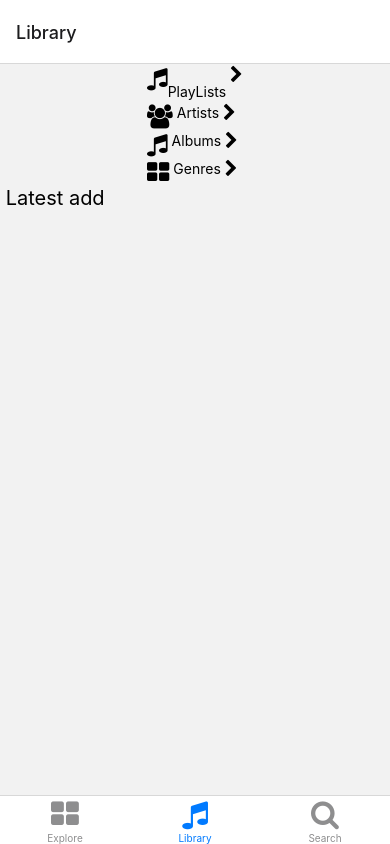
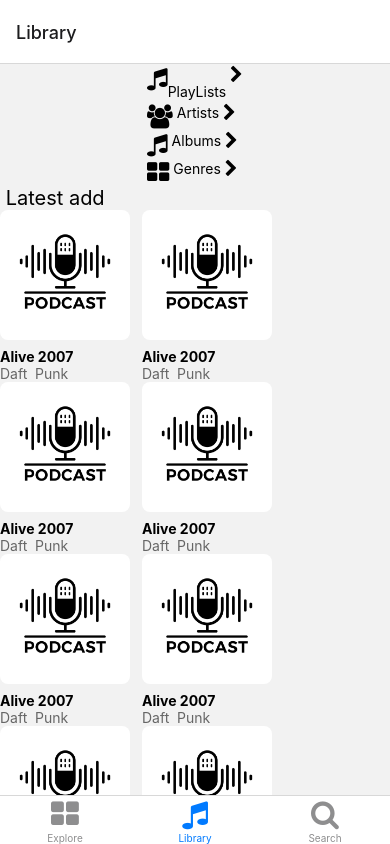
Before and after one commit to B3njaminV/react-musicvibes-app, a React Native app in the folder src/: screen /Explore in a window 390 px wide. Built offline with nearby package versions, Linux system fonts and the light colour scheme.

Commit message:
:lipstick: Add grid of albums in library view

```diff
--- /dev/null
+++ b/package.json
@@ -0,0 +1,6 @@
+{
+  "dependencies": {
+    "@types/uuid": "^9.0.1",
+    "uuid": "^9.0.0"
+  }
+}
--- a/src/components/AlbumListItem.tsx
+++ b/src/components/AlbumListItem.tsx
@@ -1,12 +1,17 @@
 import { Image, StyleSheet, Text, View} from "react-native";
 import React from "react";
+import Album from "../data/Album";
 
-export default function MusicItem({item}: { item: any }) {
+type AlbumListItemProps = {
+    item: Album
+}
+
+export default function AlbumListItem({item}: { item: any }) {
     return (
         <View style={styles.MusicItemContainer}>
-            <Image source={item.image} style={styles.MusicItemImage} />
+            <Image source={item.cover} style={styles.MusicItemImage} />
             <Text style={styles.MusicItemTitle}>{item.title}</Text>
-            <Text style={styles.MusicItemAuthor}>{item.author}</Text>
+            <Text style={styles.MusicItemAuthor}>{item.artistName}</Text>
         </View>
     );
 }
--- a/src/data/Album.ts
+++ b/src/data/Album.ts
@@ -0,0 +1,15 @@
+import { v4 as uuid } from 'uuid';
+
+export default class Album {
+    readonly id: string;
+    title: string;
+    cover: string;
+    artistName: string;
+
+    constructor(title: string, cover: string, artistName: string) {
+        this.id = uuid();
+        this.title = title;
+        this.cover = cover;
+        this.artistName  = artistName;
+    }
+}
--- a/src/navigation/ExploreNavigator.tsx
+++ b/src/navigation/ExploreNavigator.tsx
@@ -1,11 +1,13 @@
 import {createStackNavigator} from "@react-navigation/stack";
 import ExploreScreen from "../screens/ExploreScreen";
+import AlbumScreen from "../screens/AlbumScreen";
 
 export default function ExploreNavigator() {
     const Stack = createStackNavigator();
     return (
         <Stack.Navigator initialRouteName="Explore">
             <Stack.Screen name="Explore" component={ExploreScreen}/>
+            <Stack.Screen name="AlbumFromExplore" component={AlbumScreen}/>
         </Stack.Navigator>
     )
 }
--- a/src/navigation/LibraryNavigator.tsx
+++ b/src/navigation/LibraryNavigator.tsx
@@ -7,7 +7,7 @@
     return (
         <Stack.Navigator initialRouteName="Library">
             <Stack.Screen name="Library" component={LibraryScreen}/>
-            <Stack.Screen name="Album" component={AlbumScreen}/>
+            <Stack.Screen name="AlbumFromLibrary" component={AlbumScreen}/>
         </Stack.Navigator>
     )
 }
--- a/src/screens/ExploreScreen.tsx
+++ b/src/screens/ExploreScreen.tsx
@@ -1,85 +1,69 @@
-import {FlatList, StyleSheet, Text, View} from "react-native";
+import {FlatList, StyleSheet, Text, TouchableOpacity, View} from "react-native";
 import React from "react";
-import MusicItem from "../components/MusicItem";
+import AlbumListItem from "../components/AlbumListItem";
+import Album from "../data/Album";
+import {useNavigation} from "@react-navigation/native";
+import {ScrollView} from "react-native-gesture-handler";
+
+const ALBUMS: Album[] = [
+    new Album("Alive 2007", require('../assets/podcast.jpg'), 'Daft  Punk'),
+    new Album("Alive 2007", require('../assets/podcast.jpg'), 'Daft  Punk'),
+    new Album("Alive 2007", require('../assets/podcast.jpg'), 'Daft  Punk'),
+    new Album("Alive 2007", require('../assets/podcast.jpg'), 'Daft  Punk'),
+    new Album("Alive 2007", require('../assets/podcast.jpg'), 'Daft  Punk'),
+    new Album("Alive 2007", require('../assets/podcast.jpg'), 'Daft  Punk'),
+    new Album("Alive 2007", require('../assets/podcast.jpg'), 'Daft  Punk'),
+    new Album("Alive 2007", require('../assets/podcast.jpg'), 'Daft  Punk')
+]
 
 export default function ExploreScreen() {
-
-    const musics = [
-        {
-            id: '1',
-            title: 'Music',
-            subtitle: 'Sous-titre',
-            author: 'Auteur',
-            image: require('../assets/podcast.jpg'),
-        },
-        {
-            id: '',
-            title: 'Music ',
-            subtitle: 'Sous-titre ',
-            author: 'Auteur ',
-            image: require('../assets/podcast.jpg'),
-        },
-        {
-            id: '3',
-            title: 'Music ',
-            subtitle: 'Sous-titre ',
-            author: 'Auteur ',
-            image: require('../assets/podcast.jpg'),
-        },
-        {
-            id: '4',
-            title: 'Music ',
-            subtitle: 'Sous-titre ',
-            author: 'Auteur ',
-            image: require('../assets/podcast.jpg'),
-        },
-        {
-            id: '5',
-            title: 'Music ',
-            subtitle: 'Sous-titre ',
-            author: 'Auteur ',
-            image: require('../assets/podcast.jpg'),
-        },
-        {
-            id: '6',
-            title: 'Music',
-            subtitle: 'Sous-titre',
-            author: 'Auteur',
-            image: require('../assets/podcast.jpg'),
-        },
-    ];
+    const navigation = useNavigation()
 
     return (
+        <ScrollView>
             <View style={styles.container}>
                 <Text style={styles.title}>A découvrir</Text>
                 <FlatList
-                data={musics}
+                    data={ALBUMS}
                     keyExtractor={(item) => item.id}
                     horizontal
-                renderItem={MusicItem}
-            />
+                    renderItem={({item}) =>
+                        // @ts-ignore
+                        <TouchableOpacity onPress={() => navigation.navigate("AlbumFromExplore")}>
+                            <AlbumListItem item={item}/>
+                        </TouchableOpacity>
+                    }/>
                 <Text style={styles.title}>Pour toi</Text>
                 <FlatList
-                data={musics}
+                    data={ALBUMS}
                     keyExtractor={(item) => item.id}
                     horizontal
-                renderItem={MusicItem}
-            />
+                    renderItem={({item}) =>
+                        // @ts-ignore
+                        <TouchableOpacity onPress={() => navigation.navigate("AlbumFromExplore")}>
+                            <AlbumListItem item={item}/>
+                        </TouchableOpacity>
+                    }/>
                 <Text style={styles.title}>Plus ...</Text>
                 <FlatList
-                data={musics}
+                    data={ALBUMS}
                     keyExtractor={(item) => item.id}
                     horizontal
-                renderItem={MusicItem}
-            />
+                    renderItem={({item}) =>
+                        // @ts-ignore
+                        <TouchableOpacity onPress={() => navigation.navigate("AlbumFromExplore")}>
+                            <AlbumListItem item={item}/>
+                        </TouchableOpacity>
+                    }/>
             </View>
-    );
+        </ScrollView>
+    )
 };
 
 const styles = StyleSheet.create({
     container: {
         flex: 1,
-        padding: 16,
+        padding: 16
     },
     title: {
         fontSize: 34,
--- a/src/screens/LibraryScreen.tsx
+++ b/src/screens/LibraryScreen.tsx
@@ -3,6 +3,9 @@
 import LibraryMenuItem from "../components/LibraryMenuItem";
 import LibraryMenu from "../data/LibraryMenu";
 import {useNavigation} from "@react-navigation/native";
+import Album from "../data/Album";
+import AlbumListItem from "../components/AlbumListItem";
+import {ScrollView} from "react-native-gesture-handler";
 
 const MENU_ITEM: LibraryMenu[] = [
     new LibraryMenu("music", "PlayLists"),
@@ -11,24 +14,44 @@
     new LibraryMenu("th-large", "Genres"),
 ]
 
+const ALBUMS: Album[] = [
+    new Album("Alive 2007", require('../assets/podcast.jpg'), 'Daft  Punk'),
+    new Album("Alive 2007", require('../assets/podcast.jpg'), 'Daft  Punk'),
+    new Album("Alive 2007", require('../assets/podcast.jpg'), 'Daft  Punk'),
+    new Album("Alive 2007", require('../assets/podcast.jpg'), 'Daft  Punk'),
+    new Album("Alive 2007", require('../assets/podcast.jpg'), 'Daft  Punk'),
+    new Album("Alive 2007", require('../assets/podcast.jpg'), 'Daft  Punk'),
+    new Album("Alive 2007", require('../assets/podcast.jpg'), 'Daft  Punk'),
+    new Album("Alive 2007", require('../assets/podcast.jpg'), 'Daft  Punk')
+]
+
 export default function LibraryScreen() {
     const navigation = useNavigation()
 
-
     return (
+        <ScrollView>
             <View style={styles.container}>
                 <View style={styles.menu_container}>
                     <FlatList data={MENU_ITEM} renderItem={({item}) =>
                         // @ts-ignore
-                    <TouchableOpacity onPress={() => navigation.navigate("Album")}>
+                        <TouchableOpacity onPress={() => navigation.navigate("AlbumFromLibrary")}>
                             <LibraryMenuItem item={item}/>
                         </TouchableOpacity>
                     }/>
                 </View>
                 <View style={styles.album_container}>
                     <Text style={styles.title}> Latest add </Text>
+                    <FlatList data={ALBUMS}
+                              numColumns={2}
+                              renderItem={({item}) =>
+                                  // @ts-ignore
+                                  <TouchableOpacity onPress={() => navigation.navigate("AlbumFromLibrary")}>
+                                      <AlbumListItem item={item}/>
+                                  </TouchableOpacity>
+                              }/>
                 </View>
             </View>
+        </ScrollView>
     )
 };
 
```
Also changed, not shown: 1 other file (tests, documents, lock files or other folders). Lines whose indentation alone changed are shown as unchanged.
